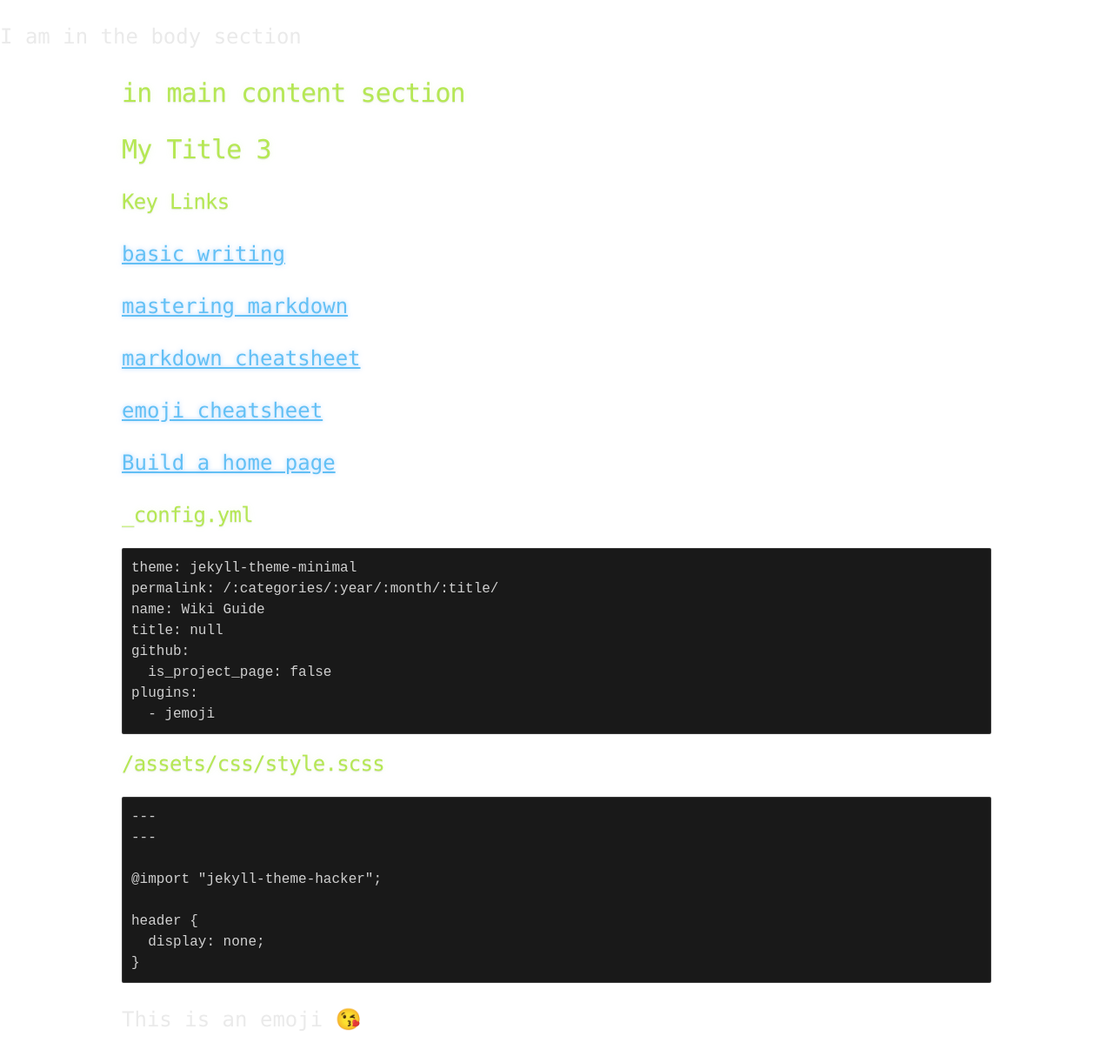
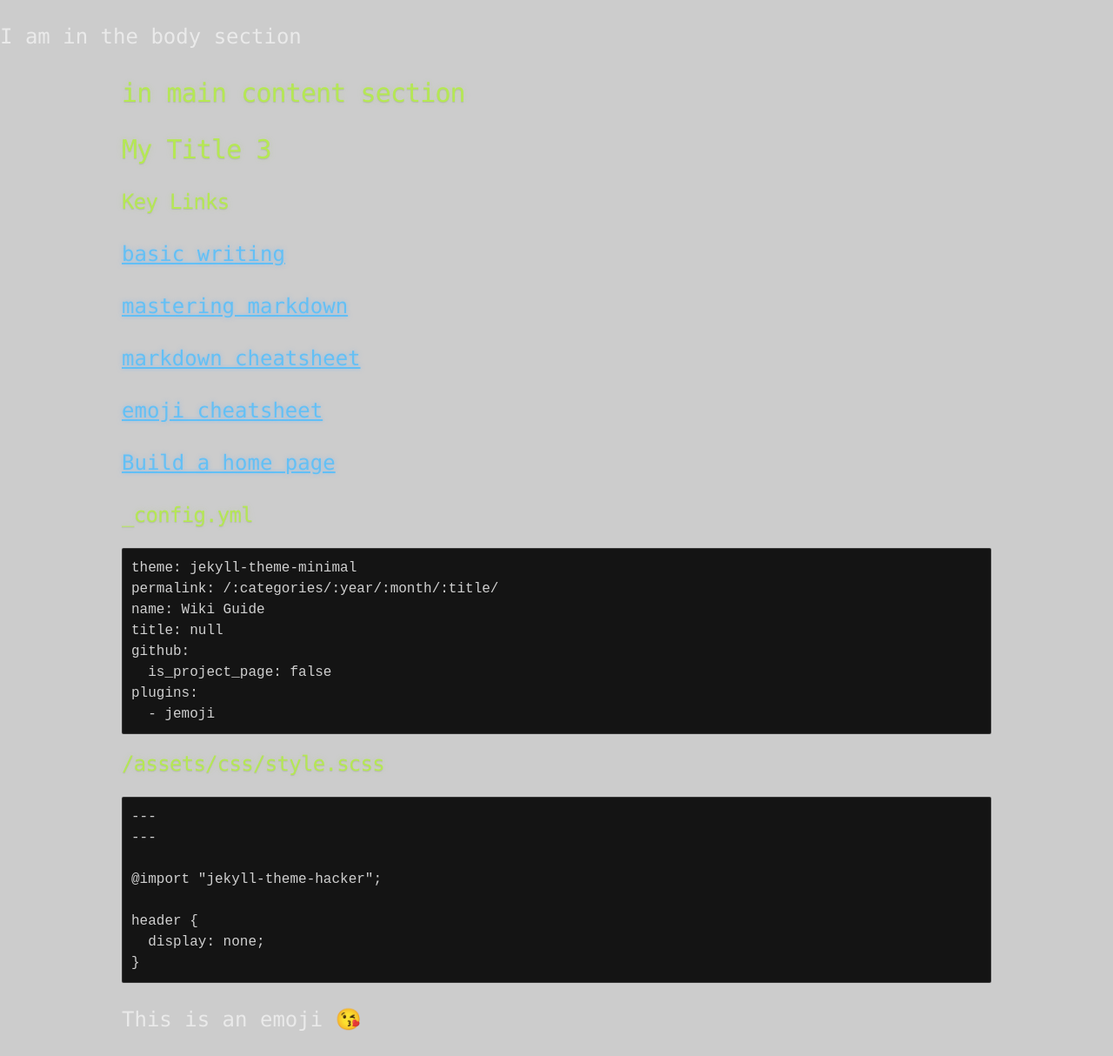
Before and after one commit to profphillips/wikibasics, a Jekyll site: the page built from index.md, in a window 1280 px wide. Shown: the whole page at 87% size. Built offline with Jekyll 4.4.1, drawn with Linux system fonts in a browser that asks for light colours; emoji names are drawn with the system emoji font; our own code applies the rules of GitHub Pages for plain Markdown files.

Commit message:
Update style.scss

```diff
--- a/assets/css/style.scss
+++ b/assets/css/style.scss
@@ -20,7 +20,7 @@ $container-max-width: 1000px;
 body {
   margin: 0;
   padding: 0;
-  background-color: #fff;
+  background-color: #ccc;
   //background: $body-background url("../images/bkg.png") 0 0;
   color: $body-foreground;
   font-size: 24px;
```
